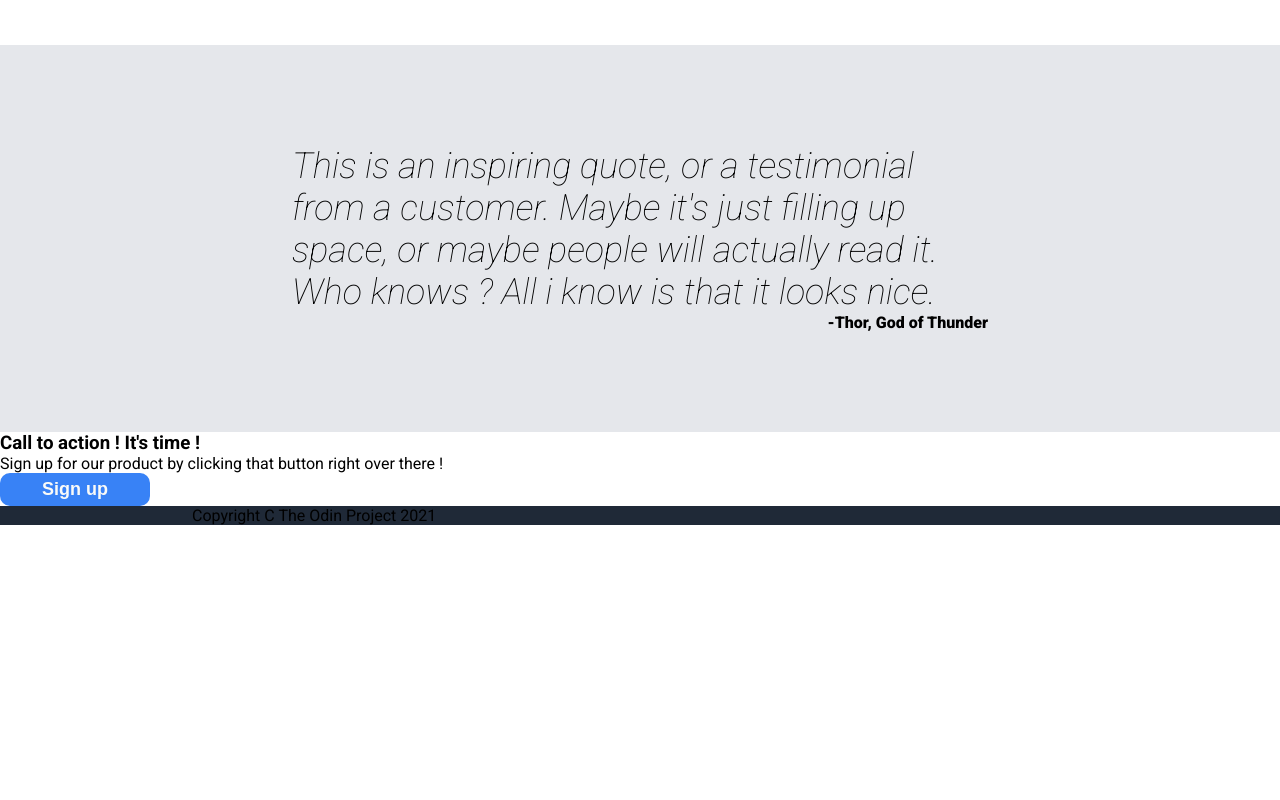
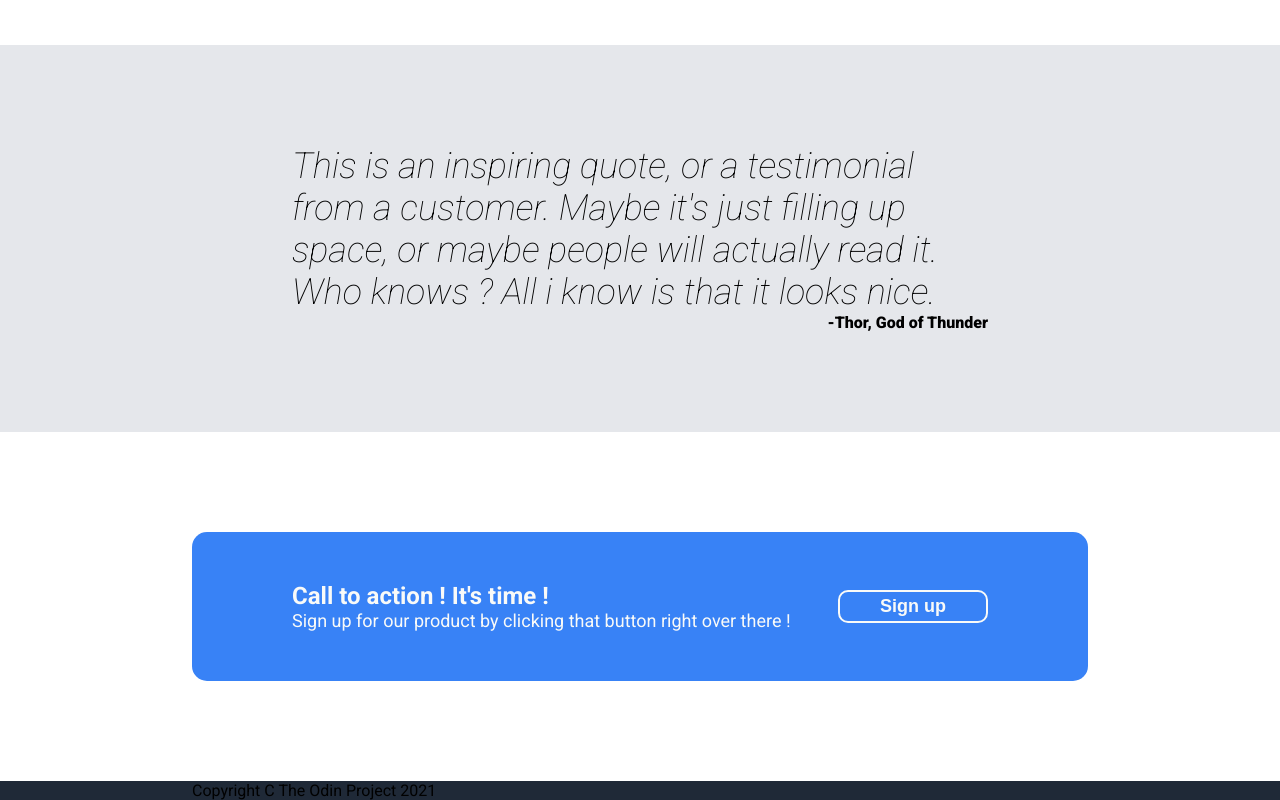
Before and after one commit to MNTJN/landing-page, a plain HTML site: page index.html in a window 1280 px wide. Shown: the part 914-1714 px from the top of the page. Before the commit the page ends 1439 px from the top, so only its background shows below. Drawn offline with Linux system fonts and the light colour scheme.

Commit message:
completed call to action section

```diff
--- a/style.css
+++ b/style.css
@@ -23,6 +23,7 @@ button{
     border-radius: 10px;
     border: solid 2px #3882F6;
     width: 150px;
+    cursor: pointer;
 }
 button:hover{
     border: solid 2px #f9faf8;
@@ -153,6 +154,30 @@ main h2{
     text-align: right;
     font-weight: 900;
 }
+.call-to-action-container{
+    padding-top: 100px;
+    padding-bottom: 100px;
+}
+.call-to-action .banner{
+    width: 70%;
+    margin: 0 auto;
+    padding: 50px 100px;
+    background-color: #3882F6;
+    border-radius: 15px;
+    display: flex;
+    justify-content: space-between;
+    align-items: center;
+    color: #f9faf8;
+}
+.call-to-action .banner button{
+    border-color: #f9faf8 ;
+}
+.call-to-action-text-content h3{
+    font-size: 24px;
+}
+.call-to-action-text-content p{
+    font-size: 18px;
+}
 footer{
     background-color: #1F2937;
 }
```
